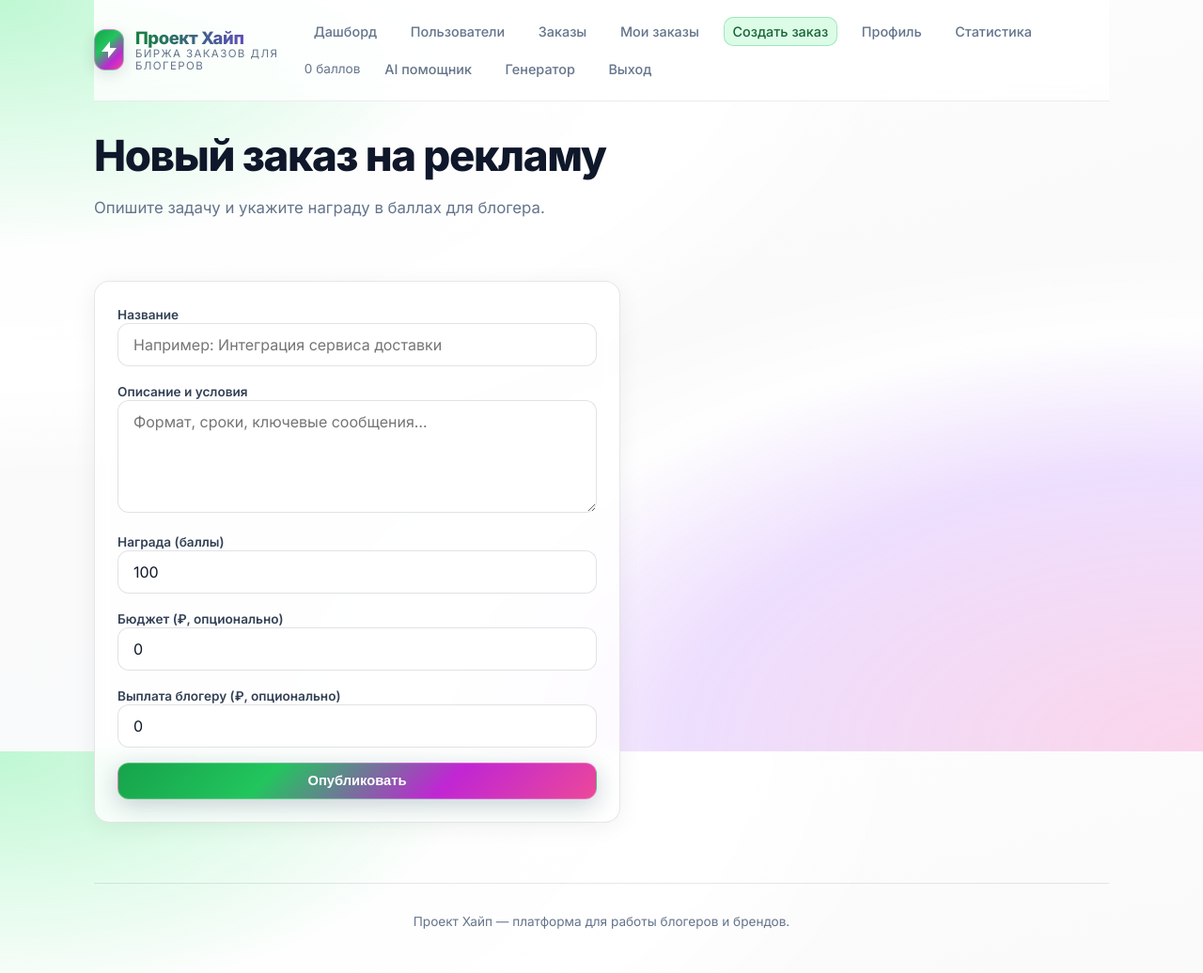
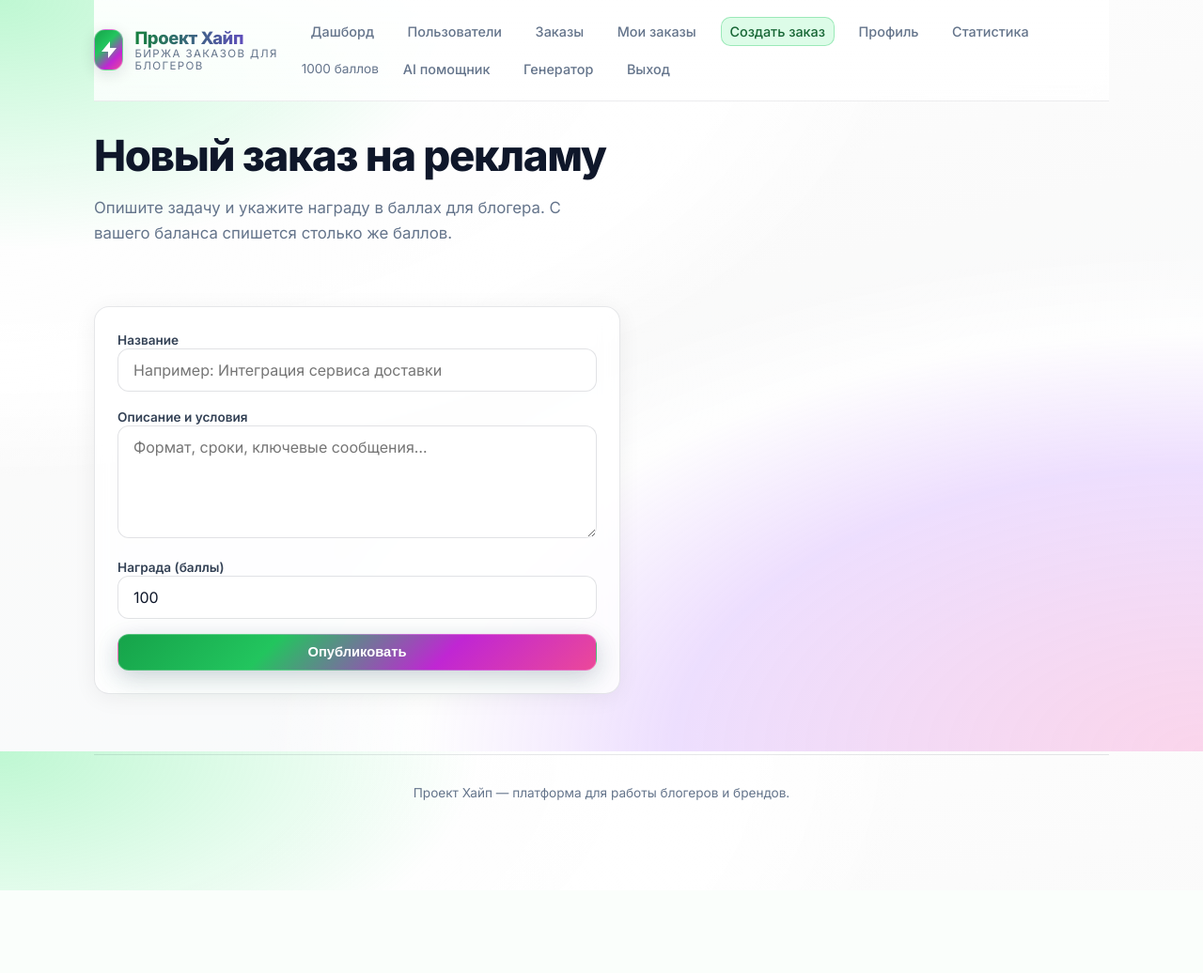
Before and after one commit to mgortinskiy-bot/blogger_app, a Flask app: page /advertiser/orders/new in a window 1280 px wide. Shown: the top 1036 px of the page at 94% size. After the commit the page ends 948 px from the top, so only its background shows below. Run offline with Flask 3, Linux system fonts and the light colour scheme; the visitor is signed in with stand-in values (Sample User, id 1).

Commit message:
Старт 1000 баллов, миграция +1000, списание при заказе; убраны бюджет/₽ и график в админке
Made-with: Cursor

```diff
--- a/app.py
+++ b/app.py
@@ -6,7 +6,6 @@ import os
 import re
 import secrets
 import xml.etree.ElementTree as ET
-from collections import defaultdict
 from urllib.parse import quote, urljoin, urlparse
 from datetime import datetime, timedelta
 from functools import wraps
@@ -45,6 +44,9 @@ engine = make_engine(
 )
 SessionLocal = make_session_factory(engine)
 
+# Стартовый баланс баллов; при создании заказа рекламодатель тратит points_reward с этого баланса.
+STARTING_POINTS = 1000
+
 
 def get_db():
     if "db" not in g:
@@ -83,7 +85,7 @@ def init_db():
                 password_hash=hash_password("admin1612"),
                 role=UserRole.ADMIN,
                 blocked=False,
-                points=0,
+                points=STARTING_POINTS,
             )
             db.add(admin)
             db.commit()
@@ -156,6 +158,29 @@ def ensure_schema():
 
     # new tables (safe via create_all)
     Base.metadata.create_all(engine)
+
+    _grant_existing_users_starting_bonus_once()
+
+
+def _grant_existing_users_starting_bonus_once() -> None:
+    """Один раз: +STARTING_POINTS всем пользователям (идемпотентно, для уже существующих БД)."""
+    meta_key = "users_starting_points_bonus_v1"
+    with engine.begin() as conn:
+        conn.execute(
+            text(
+                "CREATE TABLE IF NOT EXISTS app_meta ("
+                "key VARCHAR(80) PRIMARY KEY, value VARCHAR(255) NOT NULL)"
+            )
+        )
+        done = conn.execute(
+            text("SELECT 1 FROM app_meta WHERE key = :k LIMIT 1"), {"k": meta_key}
+        ).first()
+        if done:
+            return
+        conn.execute(text("UPDATE users SET points = COALESCE(points, 0) + :p"), {"p": STARTING_POINTS})
+        conn.execute(
+            text("INSERT INTO app_meta (key, value) VALUES (:k, '1')"), {"k": meta_key}
+        )
 
 
 init_db()
@@ -1203,7 +1228,7 @@ def register_blogger():
             password_hash=hash_password(password),
             role=UserRole.BLOGGER,
             blocked=False,
-            points=0,
+            points=STARTING_POINTS,
             full_name=full_name,
             phone=phone,
             telegram=telegram,
@@ -1301,16 +1326,9 @@ def admin_dashboard():
         db.query(User)
         .filter(User.created_at >= since, User.role != UserRole.ADMIN)
         .order_by(User.created_at.desc())
-        .limit(200)
+        .limit(40)
         .all()
     )
-    by_day: dict[str, int] = defaultdict(int)
-    for u in new_users:
-        key = u.created_at.strftime("%Y-%m-%d") if u.created_at else ""
-        by_day[key] += 1
-    chart_labels = sorted(by_day.keys())
-    chart_values = [by_day[k] for k in chart_labels]
-    chart_max = max(chart_values) if chart_values else 1
 
     recent_orders = db.query(Order).order_by(Order.created_at.desc()).limit(15).all()
 
@@ -1329,9 +1347,7 @@ def admin_dashboard():
         advertisers=advertisers,
         orders_total=orders_total,
         orders_done=orders_done,
-        chart_labels=chart_labels,
-        chart_values=chart_values,
-        chart_max=chart_max,
+        new_users=new_users,
         recent_orders=recent_orders,
         active_bloggers=active_bloggers,
     )
@@ -1749,14 +1765,6 @@ def advertiser_new_order():
             points = int(request.form.get("points_reward") or "0")
         except ValueError:
             points = 0
-        try:
-            budget_rub = int(request.form.get("budget_rub") or "0")
-        except ValueError:
-            budget_rub = 0
-        try:
-            payout_rub = int(request.form.get("payout_rub") or "0")
-        except ValueError:
-            payout_rub = 0
         if not title or not description:
             flash("Заполните название и описание.", "danger")
             return render_template("advertiser_new_order.html")
@@ -1765,13 +1773,18 @@ def advertiser_new_order():
             return render_template("advertiser_new_order.html")
         db = get_db()
         user = current_user()
+        balance = int(user.points or 0)
+        if balance < points:
+            flash(f"Недостаточно баллов: нужно {points}, на счёте {balance}.", "danger")
+            return render_template("advertiser_new_order.html")
+        user.points = balance - points
         o = Order(
             advertiser_id=user.id,
             title=title,
             description=description,
             points_reward=points,
-            budget_rub=budget_rub or None,
-            payout_rub=payout_rub or None,
+            budget_rub=None,
+            payout_rub=None,
             status=OrderStatus.OPEN,
         )
         db.add(o)
--- a/models.py
+++ b/models.py
@@ -31,7 +31,7 @@ class User(Base):
     password_hash: Mapped[str] = mapped_column(String(128))
     role: Mapped[str] = mapped_column(String(20), index=True)
     blocked: Mapped[bool] = mapped_column(Boolean, default=False)
-    points: Mapped[int] = mapped_column(Integer, default=0)
+    points: Mapped[int] = mapped_column(Integer, default=1000)
     full_name: Mapped[str | None] = mapped_column(String(200), nullable=True)
     phone: Mapped[str | None] = mapped_column(String(40), nullable=True)
     telegram: Mapped[str | None] = mapped_column(String(120), nullable=True)
--- a/templates/advertiser_new_order.html
+++ b/templates/advertiser_new_order.html
@@ -3,7 +3,7 @@
 {% block content %}
 <section class="hero" style="padding-top:2rem;text-align:left;">
   <h1 style="text-align:left;">Новый заказ на рекламу</h1>
-  <p class="hero-lead" style="margin-left:0;text-align:left;">Опишите задачу и укажите награду в баллах для блогера.</p>
+  <p class="hero-lead" style="margin-left:0;text-align:left;">Опишите задачу и укажите награду в баллах для блогера. С вашего баланса спишется столько же баллов.</p>
 </section>
 
 <div class="card" style="max-width:560px;">
@@ -20,14 +20,6 @@
       <label for="points_reward">Награда (баллы)</label>
       <input id="points_reward" name="points_reward" type="number" min="1" value="100" required>
     </div>
-    <div>
-      <label for="budget_rub">Бюджет (₽, опционально)</label>
-      <input id="budget_rub" name="budget_rub" type="number" min="0" value="0">
-    </div>
-    <div>
-      <label for="payout_rub">Выплата блогеру (₽, опционально)</label>
-      <input id="payout_rub" name="payout_rub" type="number" min="0" value="0">
-    </div>
     <button class="btn btn-primary" type="submit">Опубликовать</button>
   </form>
 </div>
--- a/templates/blogger_offers.html
+++ b/templates/blogger_offers.html
@@ -13,7 +13,7 @@
       <p class="muted" style="margin:0.5rem 0;">{{ order.description }}</p>
       <div class="order-meta">
         <span class="badge badge-open">{{ offer.status }}</span>
-        <span class="muted">Награда: {{ order.points_reward }} баллов{% if order.payout_rub %} · {{ order.payout_rub }} ₽{% endif %}</span>
+        <span class="muted">Награда: {{ order.points_reward }} баллов</span>
         {% if offer.status == 'pending' %}
           <form class="inline-form" method="post" action="{{ url_for('blogger_offer_action', offer_id=offer.id, action='accept') }}">
             <button class="btn btn-primary btn-sm" type="submit">Принять</button>
```
Also changed, not shown: templates/admin_dashboard.html (+7 -13 lines).
